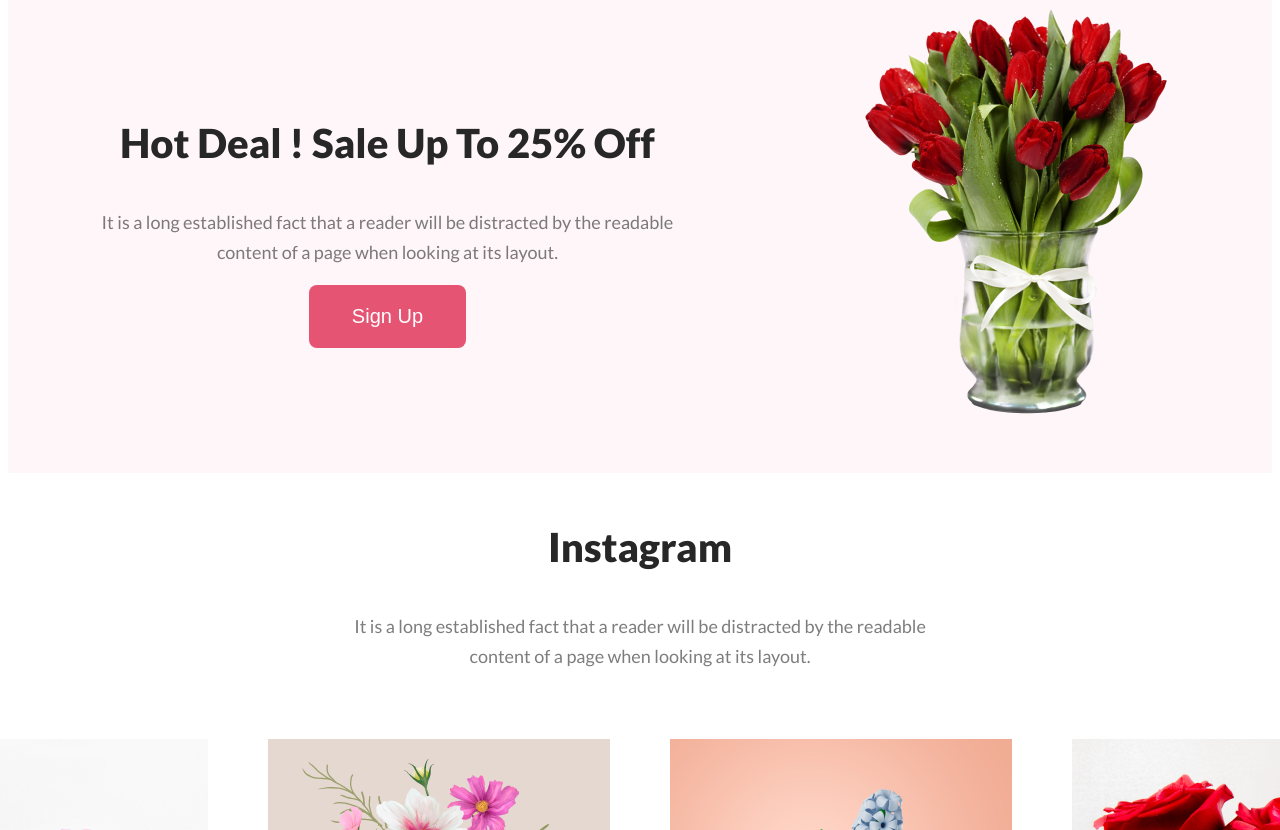
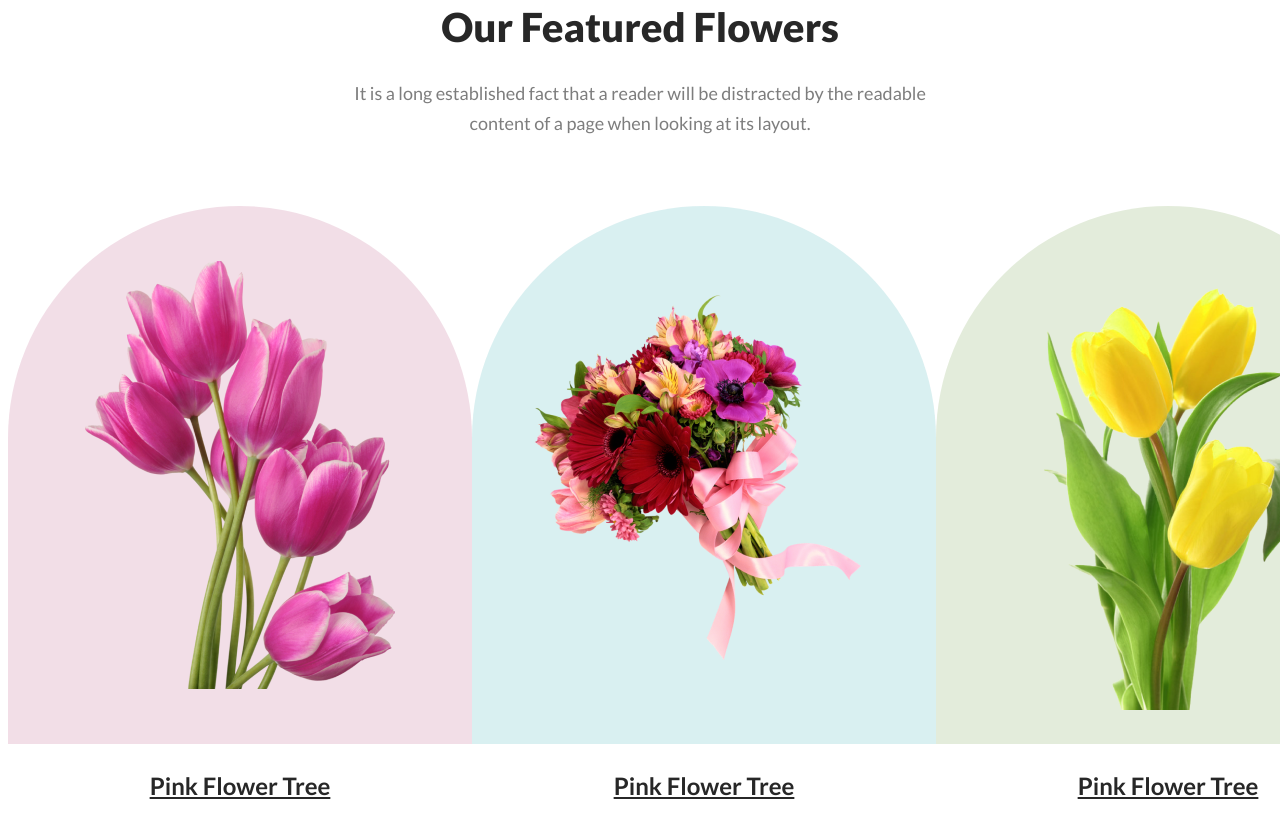
Before and after one commit to yusaislam48/Flower_Shop_Assignment, a plain HTML site: page index.html in a window 1280 px wide. Shown: the part 1079-1909 px from the top of the page. Drawn offline with Linux system fonts and the light colour scheme.

Commit message:
featured sec done

```diff
--- a/index.html
+++ b/index.html
@@ -23,6 +23,37 @@
             <img class="banner-image" src="Flower Asset/pngwing 10.png" alt="">
     </header>
     <main>
+        <div class="featured">
+            <div class="featured-content">
+                <div class="featured-text">
+                    <h1 class="featured-heading">Our Featured Flowers</h1>
+                    <p class="featured-paragraph">It is a long established fact that a reader will be distracted by the readable<br> content of a page when looking at its layout.</p>
+                </div>
+                <div class="featured-images">
+                    <div>
+                        <div class="featured-bg one">
+                            <img src="Flower Asset/pngwing 6.png" alt="">
+                        </div>
+                        <p class="underlined-text">Pink Flower Tree</p>
+                    </div>
+                    <div>
+                        <div class="featured-bg two">
+                            <img src="Flower Asset/pngwing 5.png" alt="">
+                        </div>
+
+                        <p class="underlined-text">Pink Flower Tree</p>
+                    </div>
+                    <div>
+                        <div class="featured-bg three">
+                            <img src="Flower Asset/pngwing 7.png" alt="">
+                        </div>
+
+                        <p class="underlined-text">Pink Flower Tree</p>
+                    </div>
+                </div>
+            </div>
+        </div>
+
         <div class="hot-deal">
 
             <div class="hot-deal-main">
--- a/style.css
+++ b/style.css
@@ -212,3 +212,61 @@ font-style: normal;
 font-weight: 400;
 line-height: normal;
  }
+
+ /* featured section  */
+ .featured{
+    margin-top: 100px;
+    margin-bottom: 100px;
+ }
+ .featured-images{
+    display: flex;
+    justify-content: space-evenly;
+    text-align: center;
+    align-items: center;
+    padding-top: 50px;
+    padding-bottom: 50px;
+ }
+ .featured-bg{
+    display: flex;
+    justify-content: center;
+    align-items: center;
+    width: 464px;
+    height: 538px;
+    flex-shrink: 0;
+    border-radius: 300px 300px 0px 0px;
+    background: rgba(167, 33, 98, 0.15);
+ }
+ .two{
+background: rgba(5, 151, 160, 0.15);
+ }
+ .three{
+    background: rgba(71, 125, 17, 0.15);
+ }
+.featured-heading{
+    color: #272727;
+    text-align: center;
+    font-family: Lato;
+    font-size: 40px;
+    font-style: normal;
+    font-weight: 800;
+    line-height: normal;
+}
+.featured-paragraph{
+    color: rgba(39, 39, 39, 0.60);
+    text-align: center;
+    font-family: Lato;
+    font-size: 18px;
+    font-style: normal;
+    font-weight: 400;
+    line-height: 30px;
+}
+.underlined-text{
+    color: #272727;
+text-align: center;
+font-family: Lato;
+font-size: 24px;
+font-style: normal;
+font-weight: 700;
+line-height: 35px;
+text-decoration-line: underline;
+}
```
